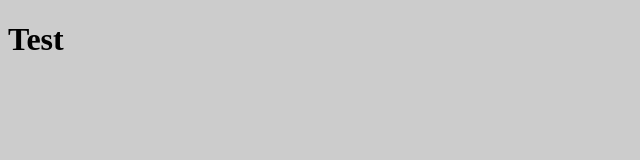
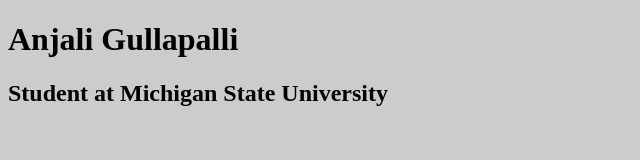
Before and after one commit to anjalig14/mi349_card, a plain HTML site: page index.html in a window 1280 px wide. Shown: the whole page, without its empty margins (0-640 px from the left). Drawn offline with Linux system fonts and the light colour scheme.

Commit message:
"Changes"

```diff
--- a/index.html
+++ b/index.html
@@ -8,6 +8,9 @@
     <title>Card Layout</title>
 </head>
 <body>
-    <h1>Test</h1>
+    <div class="card">
+        <h1>Anjali Gullapalli</h1>
+        <h2>Student at Michigan State University</h2>
+    </div>
 </body>
 </html>
```
